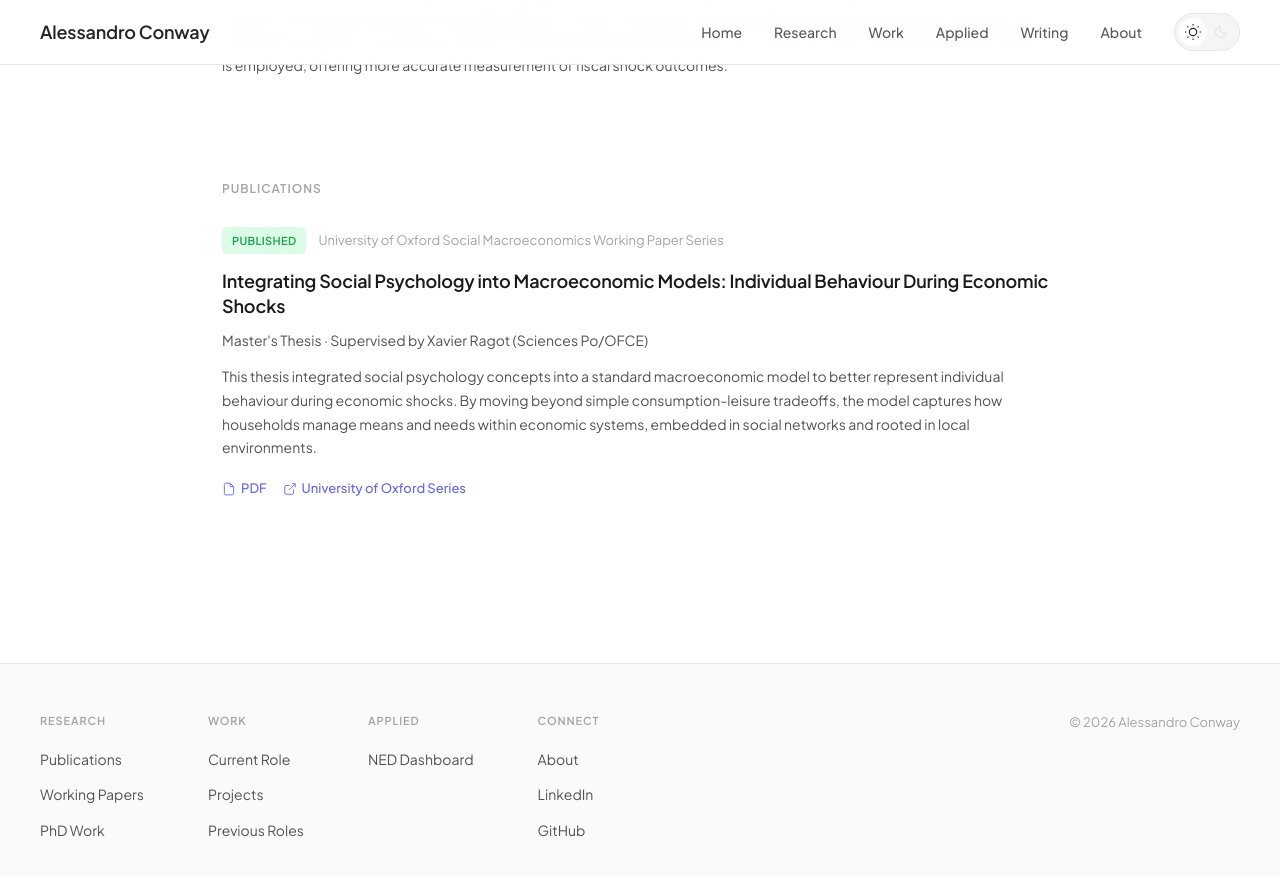
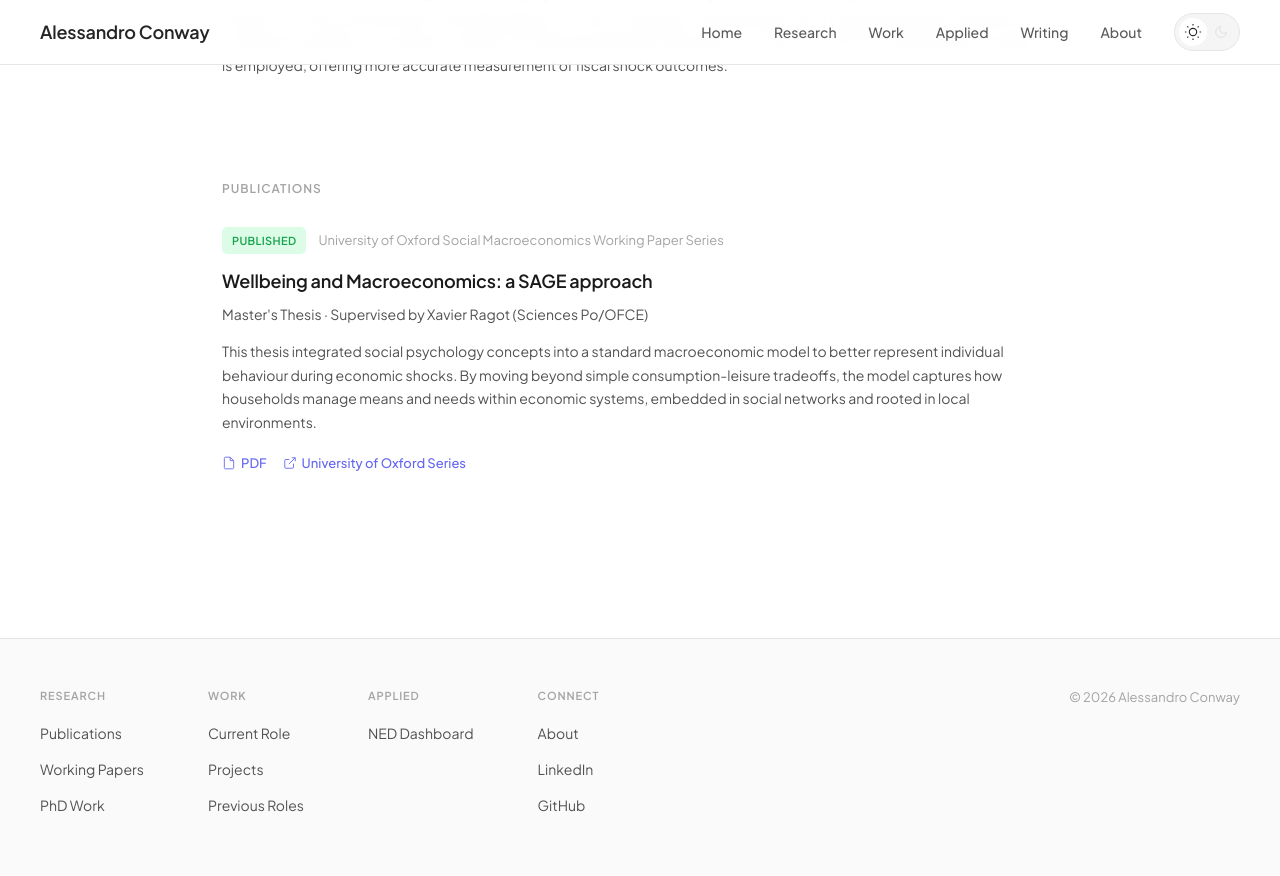
Before and after one commit to conway1521/conway1521.github.io, a Jekyll site: the page built from research.html, in a window 1280 px wide and 900 px high, scrolled down 1790 px. Shown: the top 876 px of the window. Built offline with Jekyll 4.4.1, drawn with Linux system fonts in a browser that asks for light colours.

Commit message:
Update research.html

```diff
--- a/research.html
+++ b/research.html
@@ -86,7 +86,7 @@ title: Research
             <span class="paper-badge published">Published</span>
             <span class="paper-venue">University of Oxford Social Macroeconomics Working Paper Series</span>
         </div>
-        <h3 class="paper-title">Integrating Social Psychology into Macroeconomic Models: Individual Behaviour During Economic Shocks</h3>
+        <h3 class="paper-title">Wellbeing and Macroeconomics: a SAGE approach</h3>
         <p class="paper-authors">Master's Thesis · Supervised by Xavier Ragot (Sciences Po/OFCE)</p>
         <p class="paper-abstract">This thesis integrated social psychology concepts into a standard macroeconomic model to better represent individual behaviour during economic shocks. By moving beyond simple consumption-leisure tradeoffs, the model captures how households manage means and needs within economic systems, embedded in social networks and rooted in local environments.</p>
         <div class="paper-links">
```
